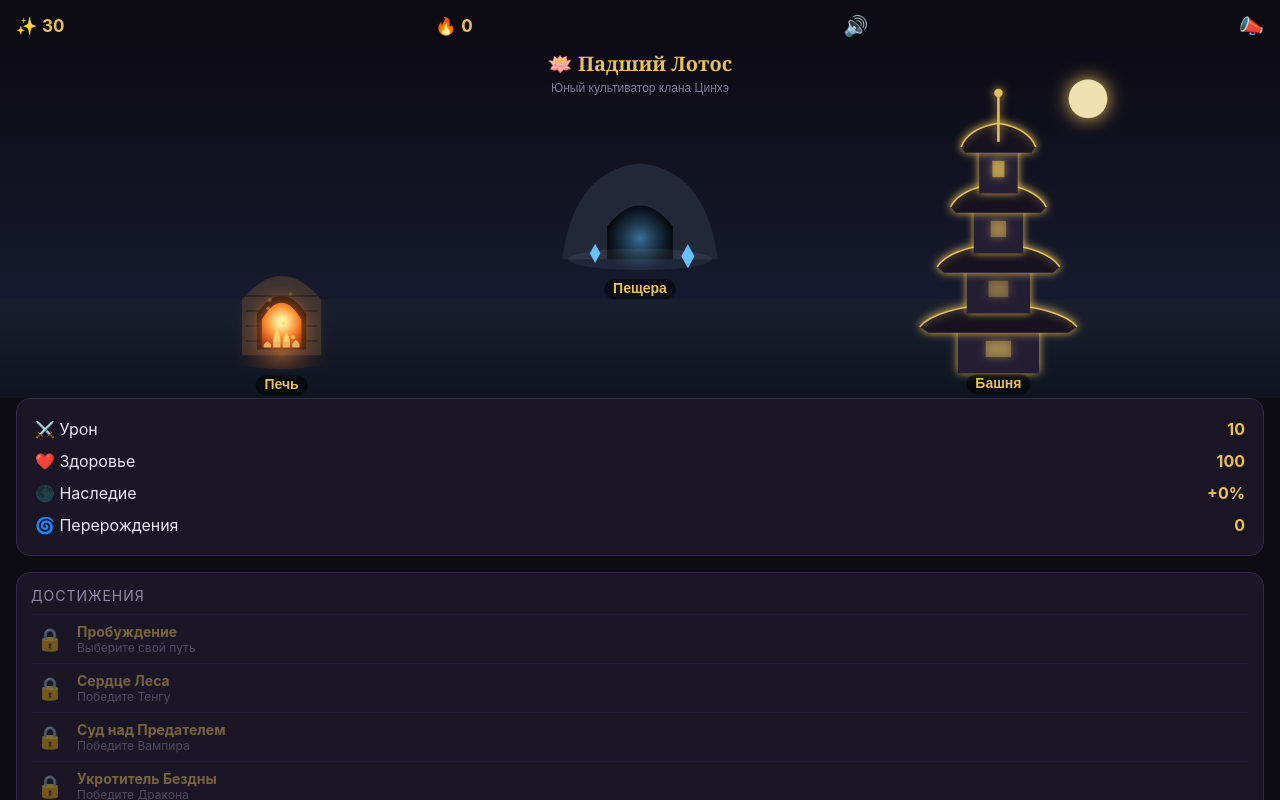
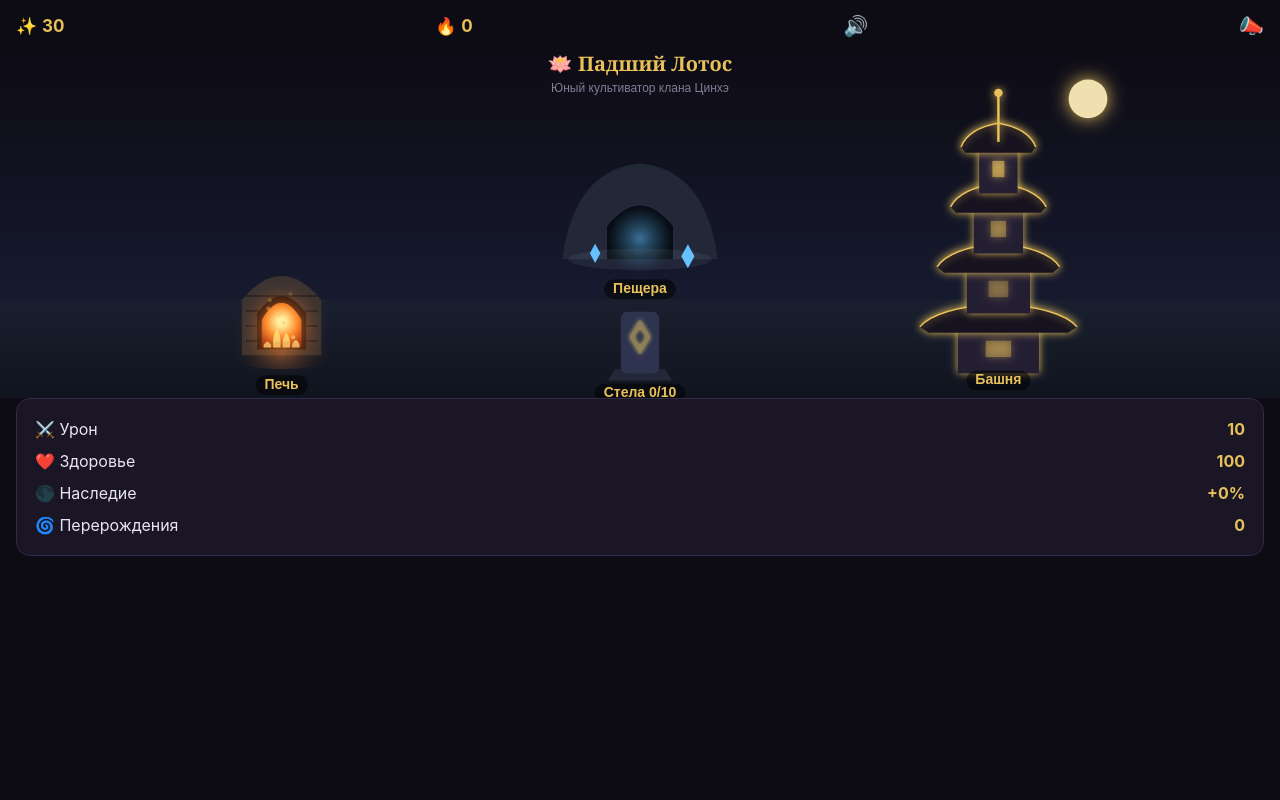
Before and after one commit to HuKuma-ctrl/padshiy-lotos, a plain HTML site: page index.html in a window 1280 px wide. Drawn offline with Linux system fonts and the light colour scheme; animation ran at ten frames a second.

Commit message:
Достижения в подменю: стела в сцене хаба + оверлей со счётчиком прогресса

```diff
--- a/game.js
+++ b/game.js
@@ -221,6 +221,8 @@ function unlockAchievement(id) {
 function renderAchievements() {
   const wrap = document.getElementById('achv-list');
   if (!wrap) return;
+  const prog = document.getElementById('achv-progress');
+  if (prog) prog.textContent = `(${Object.keys(state.achievements).length}/${ACHIEVEMENTS.length})`;
   wrap.innerHTML = '';
   ACHIEVEMENTS.forEach(a => {
     const got = !!state.achievements[a.id];
@@ -422,6 +424,9 @@ document.getElementById('back-forge').onclick = () => { refreshHub(); showScreen
 document.getElementById('tower-close').onclick = () => {
   document.getElementById('tower-overlay').classList.add('hidden');
 };
+document.getElementById('achv-close').onclick = () => {
+  document.getElementById('achv-overlay').classList.add('hidden');
+};
 
 /* ================= ХАБ: сцена деревни ================= */
 const hubCanvas = document.getElementById('hub-canvas');
@@ -446,6 +451,7 @@ function hubLayout() {
     cave:   { x: w * 0.5,  y: h * 0.47, r: u * 0.17, label: 'Пещера' },
     forge:  { x: w * 0.22, y: h * 0.86, r: u * 0.15, label: 'Печь' },
     tower:  { x: w * 0.78, y: h * 0.93, r: u * 0.24, label: 'Башня' },
+    shrine: { x: w * 0.5,  y: h * 0.95, r: u * 0.13, label: 'Стела' },
   };
 }
 
@@ -487,18 +493,24 @@ function renderHub(t) {
   drawCaveEntrance(ctx, L.cave.x, L.cave.y + L.cave.r * 0.8, L.cave.r, t, fallen);
   drawFurnace(ctx, L.forge.x, L.forge.y - L.forge.r * 0.7, L.forge.r * 0.75, t);
   drawPagoda(ctx, L.tower.x, L.tower.y, L.tower.r, t);
+  const achvCount = Object.keys(state.achievements).length;
+  drawShrine(ctx, L.shrine.x, L.shrine.y, L.shrine.r, t, achvCount > 0);
 
   // подписи
   ctx.textAlign = 'center';
   ctx.font = 'bold 14px sans-serif';
-  [[L.cave, L.cave.y + L.cave.r * 1.35], [L.forge, L.forge.y + L.forge.r * 0.75], [L.tower, L.h * 0.97]].forEach(([o, ly]) => {
+  [[L.cave, L.cave.y + L.cave.r * 1.35, L.cave.label],
+    [L.forge, L.forge.y + L.forge.r * 0.75, L.forge.label],
+    [L.tower, L.tower.y + L.tower.r * 0.12, L.tower.label],
+    [L.shrine, L.shrine.y + 16, `Стела ${achvCount}/${ACHIEVEMENTS.length}`],
+  ].forEach(([o, ly, label]) => {
     ctx.fillStyle = 'rgba(0,0,0,.5)';
-    const tw = ctx.measureText(o.label).width + 18;
+    const tw = ctx.measureText(label).width + 18;
     ctx.beginPath();
     ctx.roundRect(o.x - tw / 2, ly - 13, tw, 20, 10);
     ctx.fill();
     ctx.fillStyle = '#e8c15a';
-    ctx.fillText(o.label, o.x, ly + 1);
+    ctx.fillText(label, o.x, ly + 1);
   });
 
   // заголовок
@@ -523,6 +535,12 @@ function onHubTap(e) {
   if (hit(L.tower)) {
     SFX.tap();
     document.getElementById('tower-overlay').classList.remove('hidden');
+    return;
+  }
+  if (hit(L.shrine)) {
+    SFX.tap();
+    renderAchievements();
+    document.getElementById('achv-overlay').classList.remove('hidden');
   }
 }
 hubCanvas.addEventListener('click', onHubTap); // click — после отпускания: жест не может задеть кнопки оверлея
--- a/index.html
+++ b/index.html
@@ -27,11 +27,15 @@
       <div class="stat-row"><span>🌑 Наследие</span><b id="hub-legacy">+0%</b></div>
       <div class="stat-row"><span>🌀 Перерождения</span><b id="hub-rebirths">0</b></div>
     </div>
+  </div>
 
-    <div class="upgrades-panel" id="achv-panel">
-      <div class="panel-title">Достижения</div>
+  <!-- Достижения -->
+  <div id="achv-overlay" class="overlay hidden">
+    <div class="overlay-title">📜 Достижения <span id="achv-progress"></span></div>
+    <div class="achv-scroll">
       <div id="achv-list"></div>
     </div>
+    <button class="btn btn-back" id="achv-close">Закрыть</button>
   </div>
 
   <!-- Башня: выбор этажа -->
--- a/sprites.js
+++ b/sprites.js
@@ -850,6 +850,37 @@ function drawCaveEntrance(ctx, x, y, r, t, fallen) {
   ctx.fill();
 }
 
+// Стела достижений: каменная плита с руной
+function drawShrine(ctx, x, y, r, t, lit) {
+  // основание
+  ctx.fillStyle = '#232838';
+  ctx.beginPath();
+  ctx.moveTo(x - r * 0.7, y);
+  ctx.lineTo(x - r * 0.55, y - r * 0.25);
+  ctx.lineTo(x + r * 0.55, y - r * 0.25);
+  ctx.lineTo(x + r * 0.7, y);
+  ctx.closePath();
+  ctx.fill();
+  // плита
+  ctx.fillStyle = '#2e3450';
+  ctx.beginPath();
+  ctx.roundRect(x - r * 0.42, y - r * 1.5, r * 0.84, r * 1.35, r * 0.15);
+  ctx.fill();
+  // руна (светится, если есть новые достижения)
+  const pulse = lit ? 0.6 + Math.sin(t * 3) * 0.3 : 0.3;
+  spGlow(ctx, '#e8c15a', 14 * pulse);
+  ctx.strokeStyle = lit ? '#ffe090' : '#8a7f5a';
+  ctx.lineWidth = Math.max(2, r * 0.08);
+  ctx.beginPath();
+  ctx.moveTo(x, y - r * 1.25);
+  ctx.lineTo(x + r * 0.18, y - r * 0.95);
+  ctx.lineTo(x, y - r * 0.65);
+  ctx.lineTo(x - r * 0.18, y - r * 0.95);
+  ctx.closePath();
+  ctx.stroke();
+  spNoGlow(ctx);
+}
+
 /* ---------- Декорации: бамбук ---------- */function drawBamboo(ctx, x, y, h, alpha) {
   ctx.save();
   ctx.globalAlpha = alpha;
--- a/style.css
+++ b/style.css
@@ -60,6 +60,8 @@ html, body {
 #hub-canvas { display: block; width: 100%; height: 44vh; touch-action: manipulation; }
 .hub-bottom { padding: 0 16px max(16px, env(safe-area-inset-bottom)); }
 #tower-overlay #floor-buttons { width: 100%; max-width: 340px; }
+#achv-progress { font-size: 16px; color: var(--text-dim); }
+.achv-scroll { width: 100%; max-width: 340px; max-height: 55vh; overflow-y: auto; }
 #floor-buttons { display: flex; flex-direction: column; gap: 8px; }
 .floor-btn { position: relative; }
 .floor-btn.locked { background: var(--panel2); color: var(--text-dim); }
```
